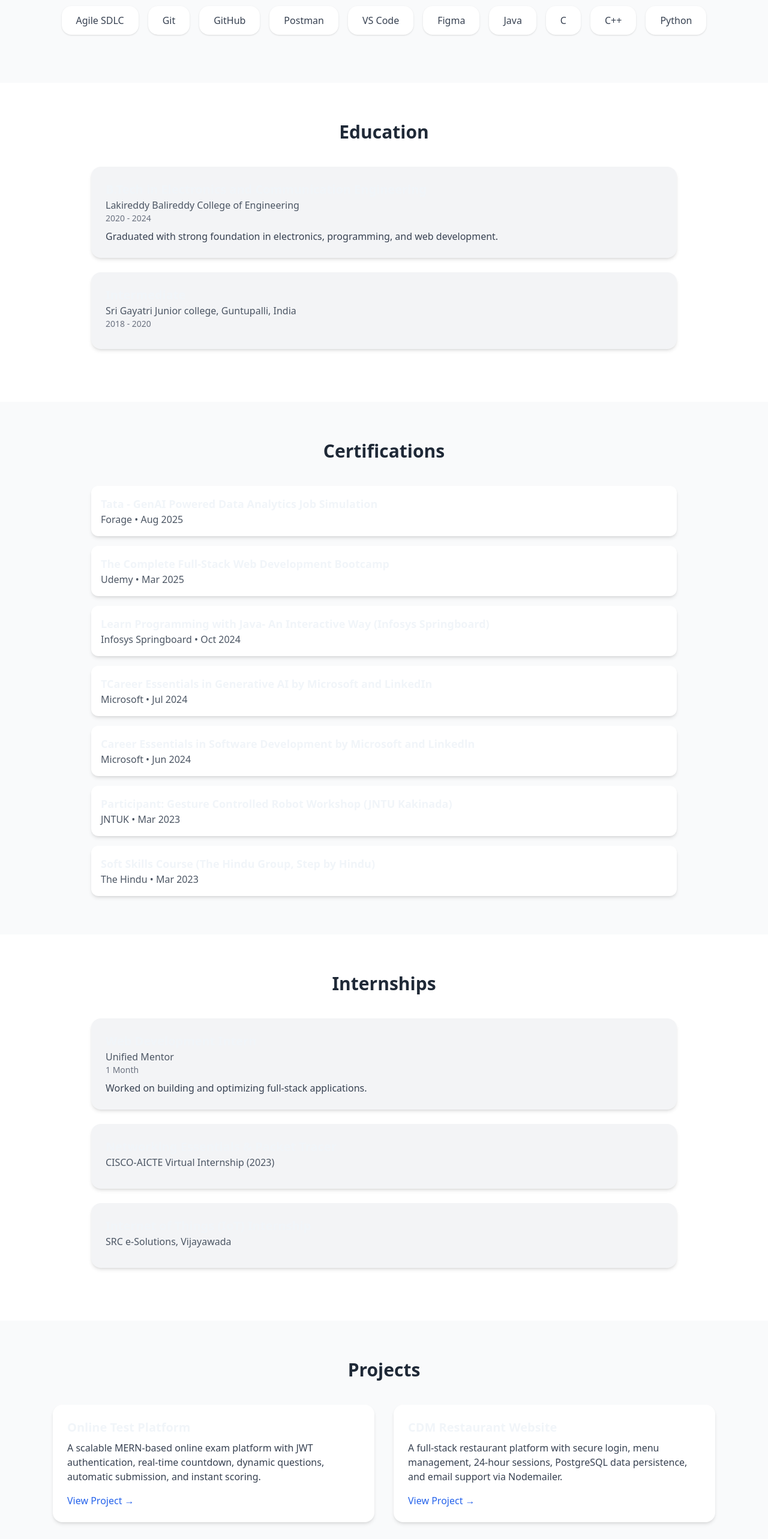
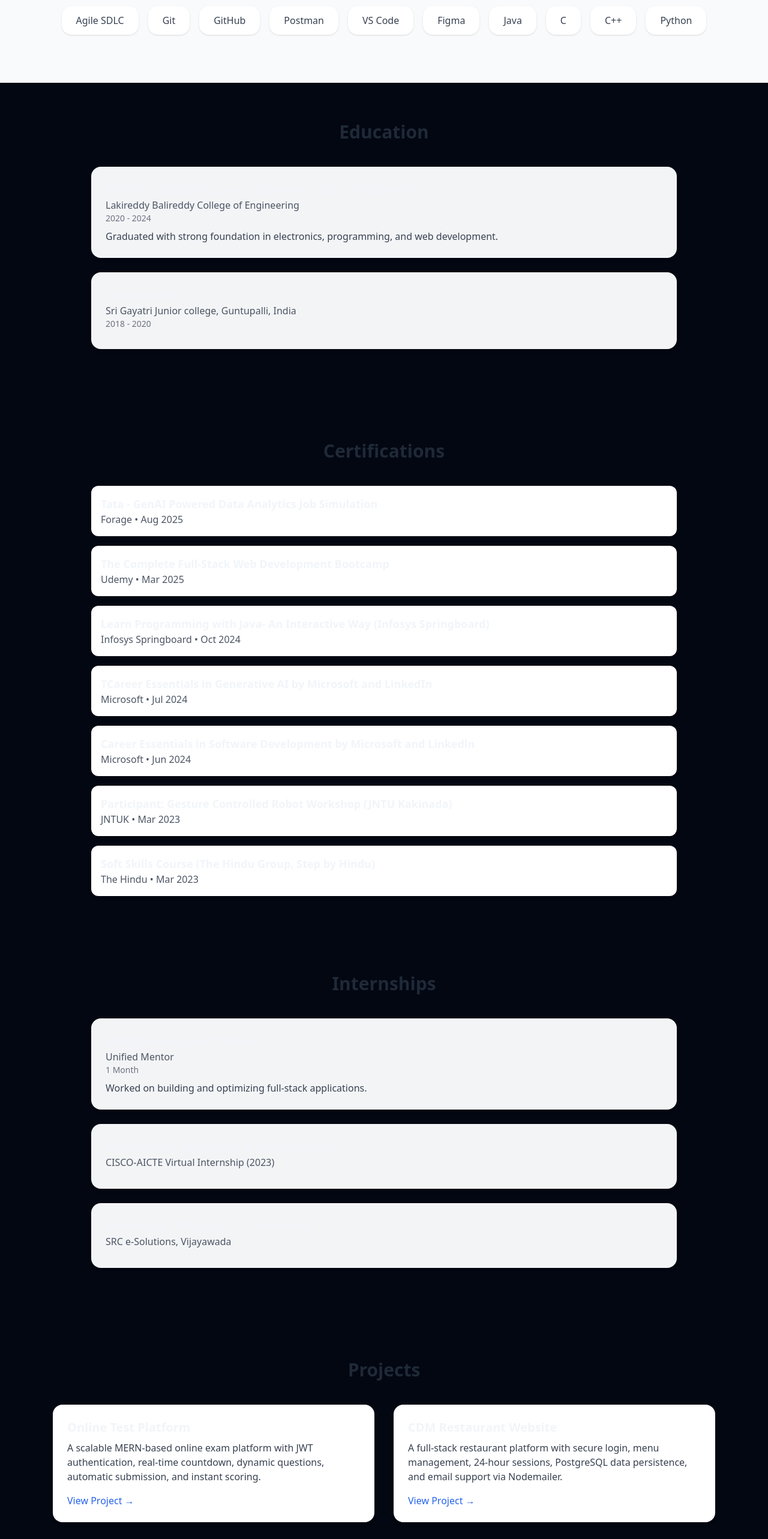
Before and after one commit to MALLIKHARJUNCH-02/Mallikharjun-Reddy-Portfolio, a React (Vite) app: page / in a window 1280 px wide. Shown: the part 1660-4226 px from the top of the page at 60% size. Built offline with nearby package versions, Linux system fonts and the light colour scheme.

Commit message:
Updated UI

```diff
--- a/src/sections/Certifications.jsx
+++ b/src/sections/Certifications.jsx
@@ -3,7 +3,7 @@ import siteData from "../data/site";
 import { motion } from "framer-motion";
 const Certifications = () => {
     return (
-        <section id="certifications" className="py-16 bg-gray-50 dark:bg-gray-900">
+        <section id="certifications" className="py-16 bg-gray-950">
             <div className="max-w-5xl mx-auto px-6">
                 <motion.h2
                     initial={{ opacity: 0, y: -30 }}
--- a/src/sections/Contact.jsx
+++ b/src/sections/Contact.jsx
@@ -3,7 +3,7 @@ import siteData from "../data/site";
 import { motion } from "framer-motion";
 const Contact = () => {
   return (
-    <section id="contact" className="py-16 bg-white dark:bg-gray-900">
+    <section id="contact" className="py-16 bg-gray-950">
       <div className="max-w-4xl mx-auto px-6 text-center">
         <motion.h2
           initial={{ opacity: 0, y: -30 }}
--- a/src/sections/Education.jsx
+++ b/src/sections/Education.jsx
@@ -4,7 +4,7 @@ import { motion } from "framer-motion";
 
 const Education = () => {
     return (
-        <section id="education" className="py-16 bg-white dark:bg-gray-900">
+        <section id="education" className="py-16 bg-gray-950">
             <div className="max-w-5xl mx-auto px-6">
                 <motion.h2
                     initial={{ opacity: 0, y: -30 }}
--- a/src/sections/Internships.jsx
+++ b/src/sections/Internships.jsx
@@ -3,7 +3,7 @@ import siteData from "../data/site";
 import { motion } from "framer-motion";
 const Internships = () => {
     return (
-        <section id="internships" className="py-16 bg-white dark:bg-gray-900">
+        <section id="internships" className="py-16 bg-gray-950">
             <div className="max-w-5xl mx-auto px-6">
                 <motion.h2
                     initial={{ opacity: 0, y: -30 }}
--- a/src/sections/Projects.jsx
+++ b/src/sections/Projects.jsx
@@ -3,7 +3,7 @@ import siteData from "../data/site";
 import { motion } from "framer-motion";
 const Projects = () => {
     return (
-        <section id="projects" className="py-16 bg-gray-50 dark:bg-gray-900">
+        <section id="projects" className="py-16 bg-gray-950">
             <div className="max-w-6xl mx-auto px-6">
                 <motion.h2
                     initial={{ opacity: 0, y: -30 }}
```
